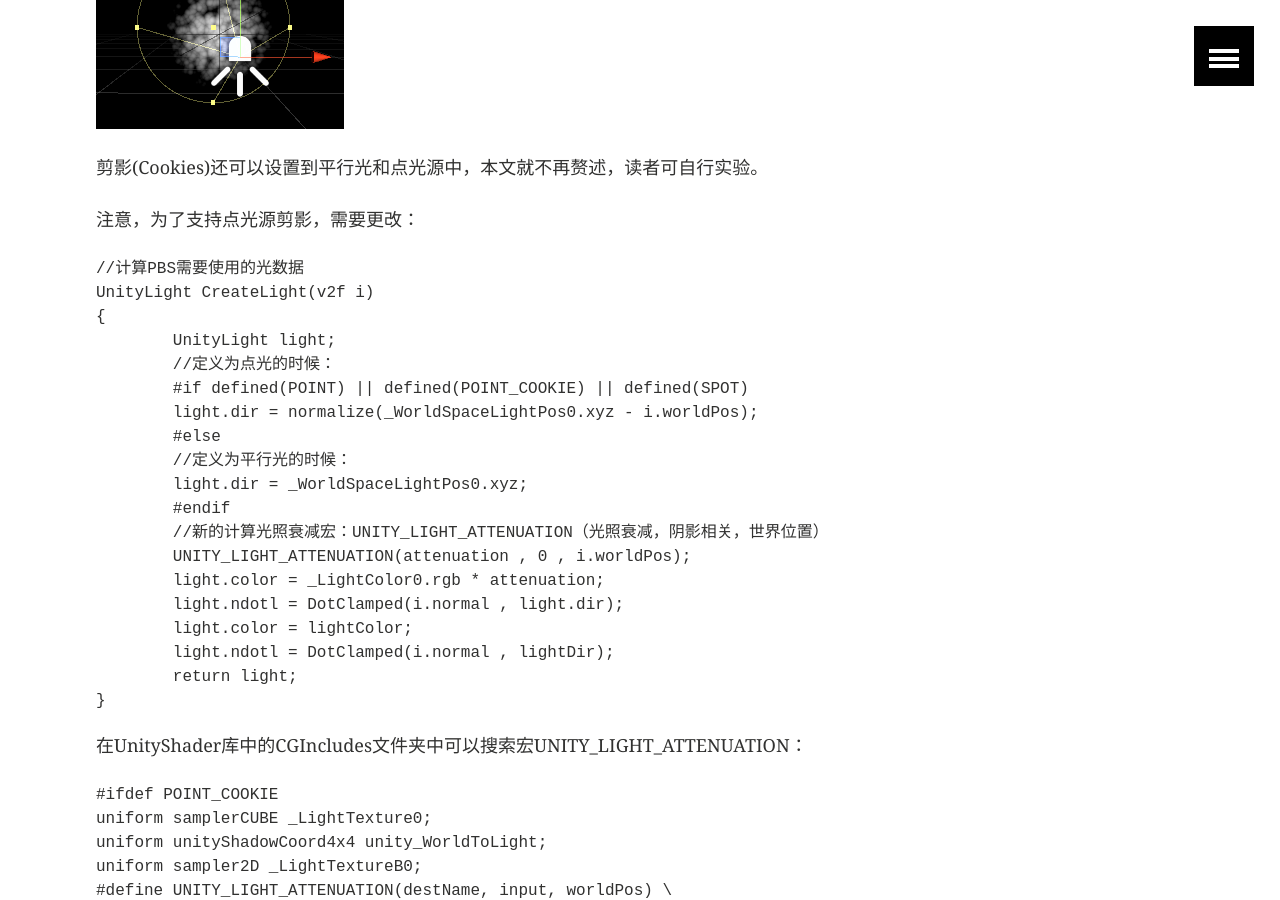
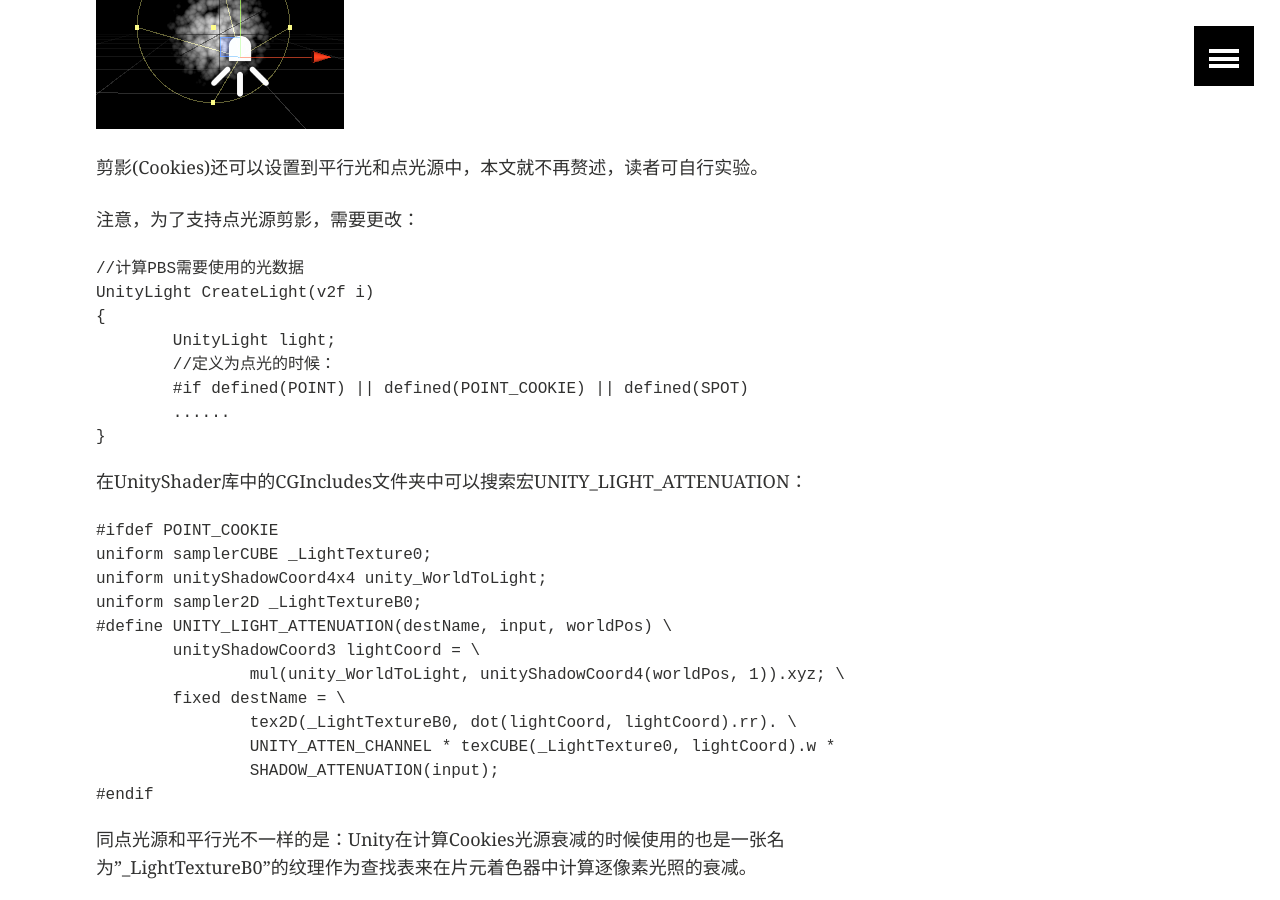
Before and after one commit to HuskyTGame/HuskyTGame.github.io, a Jekyll site: the page built from _posts/shader/2019-09-15-初级--多光源光照.md, in a window 1280 px wide and 900 px high, scrolled down 13323 px. Built offline with Jekyll 4.4.1, drawn with Linux system fonts in a browser that asks for light colours.

Commit message:
Update 2019-09-15-初级--多光源光照.md

`````diff
--- a/_posts/shader/2019-09-15-初级--多光源光照.md
+++ b/_posts/shader/2019-09-15-初级--多光源光照.md
@@ -437,18 +437,7 @@ UnityLight CreateLight(v2f i)
 	UnityLight light;
 	//定义为点光的时候：
 	#if defined(POINT) || defined(POINT_COOKIE) || defined(SPOT)
-	light.dir = normalize(_WorldSpaceLightPos0.xyz - i.worldPos);
-	#else
-	//定义为平行光的时候：
-	light.dir = _WorldSpaceLightPos0.xyz;
-	#endif
-	//新的计算光照衰减宏：UNITY_LIGHT_ATTENUATION（光照衰减，阴影相关，世界位置）
-	UNITY_LIGHT_ATTENUATION(attenuation , 0 , i.worldPos);
-	light.color = _LightColor0.rgb * attenuation;
-	light.ndotl = DotClamped(i.normal , light.dir);
-	light.color = lightColor;
-	light.ndotl = DotClamped(i.normal , lightDir);
-	return light;
+	......
 }
 ````
 
@@ -596,16 +585,16 @@ v2f vert (appdata v)
 //计算PBS需要使用的间接光数据
 UnityIndirect CreateIndirectLight(v2f i)
 {
-UnityIndirect indirectLight;
-indirectLight.diffuse = 0;//漫反射代表环境光
-indirectLight.specular = 0;//镜面反射代表环境反射
+	UnityIndirect indirectLight;
+	indirectLight.diffuse = 0;//漫反射代表环境光
+	indirectLight.specular = 0;//镜面反射代表环境反射
 
-//传递顶点光照到片元函数（PointLight）
-#if defined(VERTEXLIGHT_ON)
-indirectLight.diffuse = i.vertexLightColor;
-#endif
+	//传递顶点光照到片元函数（PointLight）
+	#if defined(VERTEXLIGHT_ON)
+	indirectLight.diffuse = i.vertexLightColor;
+	#endif
 
-return indirectLight;
+	return indirectLight;
 }
 ````
 
`````
Also changed, not shown: other parts of _posts/shader/2019-09-15-初级--多光源光照.md (+2 -0 lines).
